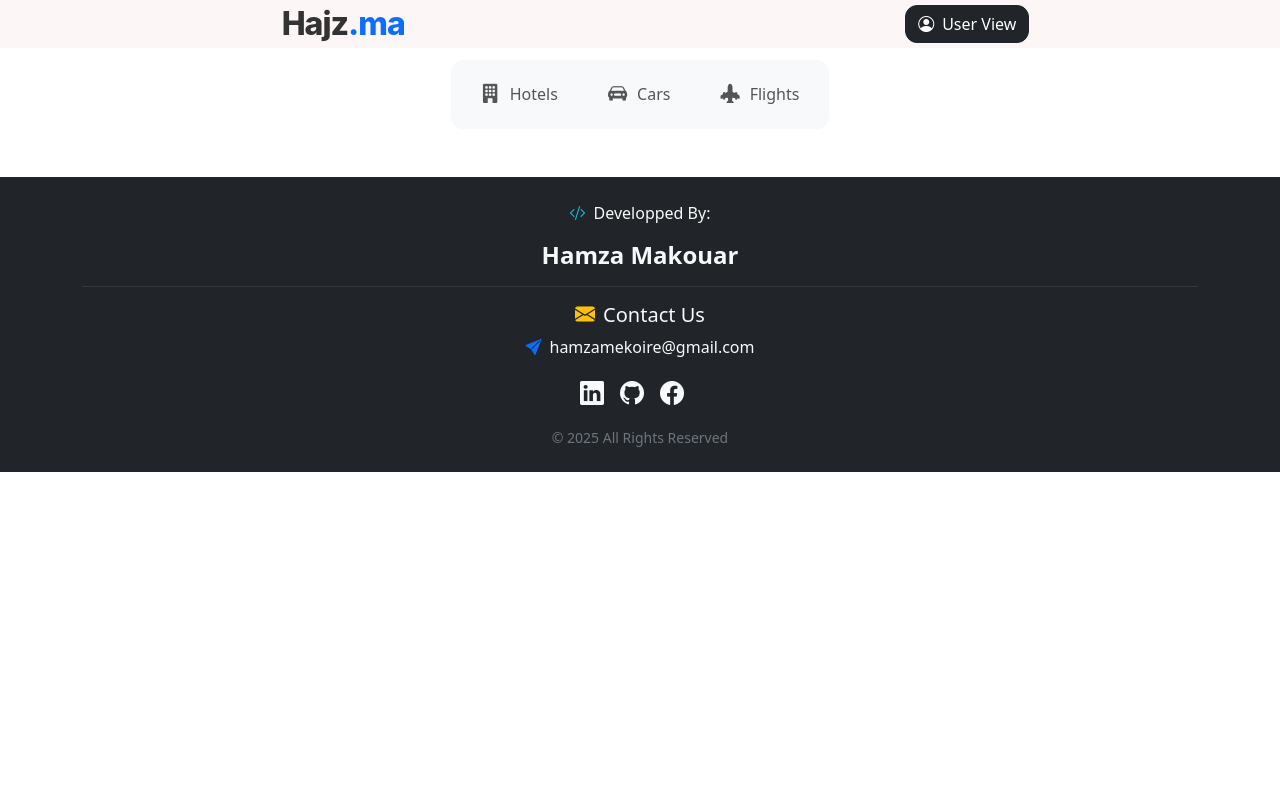
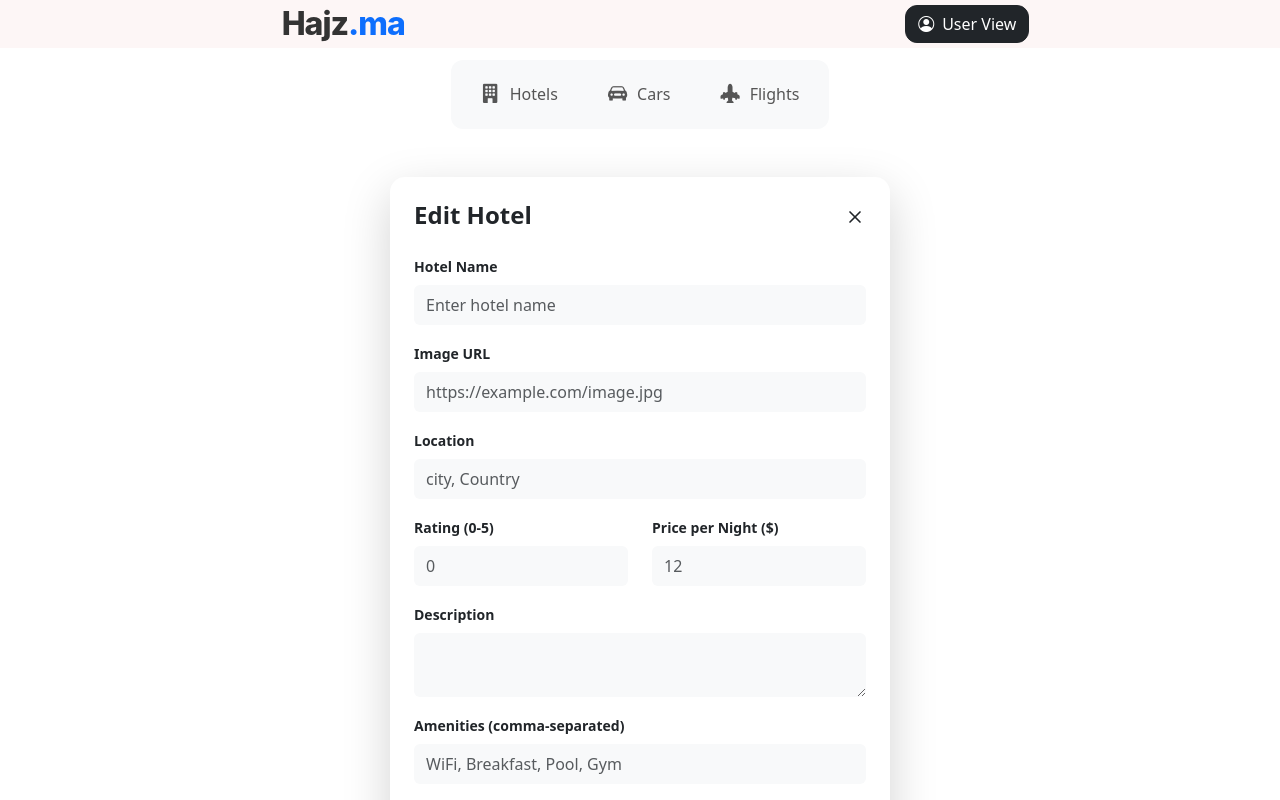
Before and after one commit to makouarHamza/Hajz.ma, a React (Vite) app: page /manageHotels/addEditHotel/1 in a window 1280 px wide. Shown: the top 800 px of the page. Built offline with nearby package versions, Linux system fonts and the light colour scheme.

Commit message:
sperate edit and add hotel

```diff
--- a/src/App.jsx
+++ b/src/App.jsx
@@ -8,6 +8,7 @@ import { useState } from 'react';
 import Footer from './layouts/footer';
 import ListHotels from './hotels/hotelsList';
 import HotelManage from './hotels/hotelmanage';
+import NewHotelForm from './hotels/newHotelForm';
 
 function App() {
   const [isAdmin,setIsAdmin] = useState(false);
@@ -80,6 +81,8 @@ function App() {
           <Route path='manageCars' element={<h1>manage Cars</h1>}/>
           <Route path='manageFlights' element={<h1>manage flights</h1>}/>
           <Route path='manageHotels' element={ <HotelManage /> }/>
+          <Route path='manageHotels/addEditHotel' element={ <NewHotelForm /> }/>
+          <Route path='manageHotels/addEditHotel/:idToEdit' element={ <NewHotelForm /> }/>
         </Routes>
       </BrowserRouter>
 
--- a/src/hotels/hotelmanage.jsx
+++ b/src/hotels/hotelmanage.jsx
@@ -1,6 +1,6 @@
 import { PencilLine, Plus, Trash2 } from "lucide-react";
 import { useDispatch, useSelector } from "react-redux";
-import { Link } from "react-router-dom";
+import { Link, useNavigate } from "react-router-dom";
 import { allHotelsData, deleteHotel, getDataHotels, hotelError, hotelStatus } from "./hotelsSlice";
 import { useEffect } from "react";
 
@@ -9,7 +9,7 @@ function HotelManage(){
     const status = useSelector(hotelStatus);
     const error = useSelector(hotelError);
     const dispatch = useDispatch();
-
+    const navigate = useNavigate()
     useEffect(function(){
         if(status === 'idle') {
             dispatch(getDataHotels())
@@ -59,7 +59,7 @@ function HotelManage(){
                     <h2 className='mb-4 fw-bold'>Mange hotel</h2>
                 </div>
                 <div>
-                    <Link className="btn btn-dark" >
+                    <Link to="addEditHotel" className="btn btn-dark" >
                     <Plus className="size-4 mr-2"/>
                     &nbsp;&nbsp; Add Hotel
                     </Link>
@@ -91,7 +91,7 @@ function HotelManage(){
                                     <td className="text-muted small">{hotel.amenities.join(', ')}</td>
 
                                     <td className="text-end">
-                                        <button className="btn btn-outline-secondary btn-sm me-2 border-light-subtle">
+                                        <button onClick={()=>navigate("addEditHotel/"+hotel.id)} className="btn btn-outline-secondary btn-sm me-2 border-light-subtle">
                                             <PencilLine size={16} className="text-dark" />
                                         </button>
                                         <button onClick={()=>handlerDelete(hotel.id)} className="btn btn-danger btn-sm">
--- a/src/hotels/newHotelForm.jsx
+++ b/src/hotels/newHotelForm.jsx
@@ -1,16 +1,31 @@
 import { X } from "lucide-react"
+import { useEffect, useState } from "react"
+import { useNavigate, useParams } from "react-router-dom"
 
 function NewHotelForm(){
+    const navigate = useNavigate()
+    const [idEditHotel, setIdEditHotel] = useState('')
+    const { idToEdit } =useParams()
+
+    const handletHideForm = () =>{
+        navigate('/manageHotels')
+    }
+    const handlerAddedHotel = (e) => {
+        e.preventDefault();
+        alert(idToEdit)
+    }
+
+
     return(
         <>
         <div className="container mt-5 d-flex justify-content-center">
             <div className="card border-0 shadow-lg p-4" style={{ width: '100%', maxWidth: '500px', borderRadius: '15px' }}>
                 <div className="d-flex justify-content-between align-items-center mb-4">
-                    <h4 className="fw-bold m-0">Add New Hotel</h4>
-                    <button className="btn btn-link text-dark p-0"><X size={20} /></button>
+                    <h4 className="fw-bold m-0">{idToEdit?"Edit Hotel":"Add New Hotel"}</h4>
+                    <button  onClick={handletHideForm} className="btn btn-link text-dark p-0"><X size={20} /></button>
                 </div>
 
-                <form>
+                <form onSubmit={handlerAddedHotel}>
                     <div className="mb-3">
                         <label className="form-label fw-semibold small">Hotel Name</label>
                         <input type="text" className="form-control bg-light border-0 py-2" placeholder="Enter hotel name" />
@@ -41,22 +56,21 @@ function NewHotelForm(){
                             />
                         </div>
                         <div className="col-6">
-                            <label className="form-label fw-semibold small">Number of Reviews</label>
+                            <label className="form-label fw-semibold small">Price per Night ($)</label>
                             <input
-                                type="number" name="reviews" className="form-control bg-light border-0 py-2"
+                                type="number" name="price" className="form-control bg-light border-0 py-2"
                                 placeholder="12"
                             />
                         </div>
                     </div>
 
                     <div className="mb-3">
-                        <label className="form-label fw-semibold small">Price per night ($)</label>
-                        <input
-                            type="number" name="price" className="form-control bg-light border-0 py-2"
-                            placeholder="0"
+                        <label className="form-label fw-semibold small">Description</label>
+                        <textarea
+                            name="description" className="form-control bg-light border-0 py-2"
                         />
                     </div>
-                    <div className="mn-4">
+                    <div className="mb-4">
                         <label className="form-label fw-semibold small">Amenities (comma-separated)</label>
                         <input type="text" name="amenities" className="form-control bg-light border-0 py-2"
                             placeholder="WiFi, Breakfast, Pool, Gym"
@@ -65,7 +79,7 @@ function NewHotelForm(){
 
                     <div className="d-flex gap-2">
                         <button type="submit" className="btn btn-dark flex-grow-1 py-2 fw-bold" style={{ backgroundColor: '#0a0d14' }}>
-                            Add Hotel
+                            {idToEdit ? "Edit ":"Add Hotel"}
                         </button>
                         <button type="button" className="btn btn-outline-secondary px-4 py-2 border-opacity-25">
                             Cancel
```
